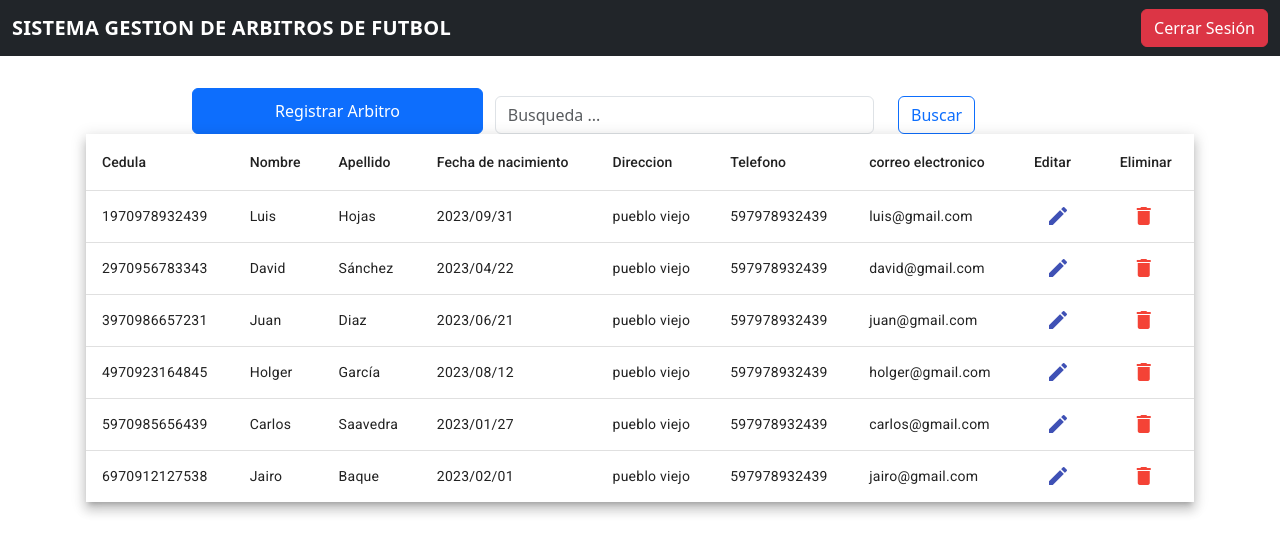
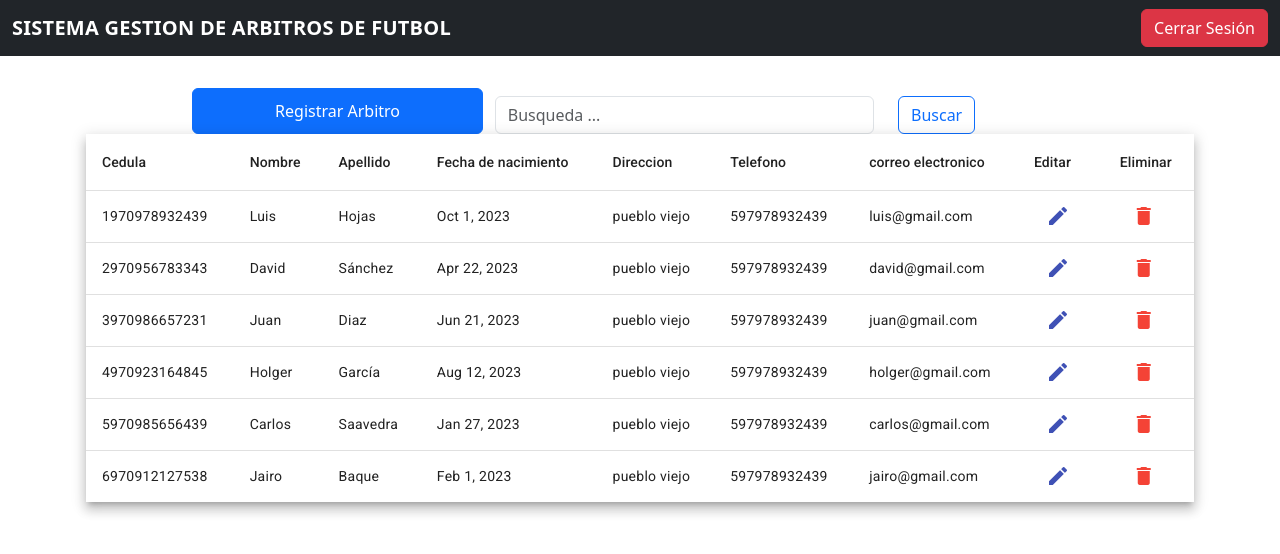
Before and after one commit to Frael4/front-project-ng-faf, an Angular app: page /home/arbitro in a window 1280 px wide. Shown: the top 554 px of the page. Built offline with nearby package versions, Linux system fonts and the light colour scheme.

Commit message:
correciones arbitro

```diff
--- a/src/app/components/menus/arbitro/arbitro.component.ts
+++ b/src/app/components/menus/arbitro/arbitro.component.ts
@@ -1,6 +1,7 @@
 import { Component } from '@angular/core';
 import { MatDialog } from '@angular/material/dialog';
 import { FormArbComponent } from './form-arb/form-arb.component';
+import { Router } from '@angular/router';
 
 let arbitroSource = [{
   cedula: 1970978932439,
@@ -68,9 +69,9 @@ let arbitroSource = [{
 export class ArbitroComponent {
 
   dataSourceCopy: any = [... arbitroSource]
+  nav: any;
+  dataEdit: any;
 
-  formularioModal : any
-  constructor(private dialog: MatDialog){}
 
   ngOnInit(): void{
     /* this.formularioModal = new window.bootstrap.Modal(
@@ -78,6 +79,40 @@ export class ArbitroComponent {
     ) */
   }
 
+  constructor(
+    private dialog: MatDialog, private router: Router
+  ){
+    this.nav = this.router.getCurrentNavigation();
+    this.dataEdit = this.nav?.extras.state;
+
+    if (this.dataEdit != null) {
+
+      if (this.dataEdit?.editUser?.queryParams !== undefined) {
+        console.log('Datos obtenidos de edicion')
+        console.log(this.dataEdit.editUser.queryParams)
+        console.log(this.dataSourceCopy)
+        for (let e of this.dataSourceCopy) {
+          if (e.cedula === this.dataEdit.editUser.queryParams.cedula) {
+            e.cedula = this.dataEdit.editUser.queryParams.cedula;
+            e.nombre = this.dataEdit.editUser.queryParams.nombre;
+            e.apellido = this.dataEdit.editUser.queryParams.apellido;
+            e.fechanac = this.dataEdit.editUser.queryParams.fechanac;
+            e.direccion = this.dataEdit.editUser.queryParams.direccion;
+            e.telefono = this.dataEdit.editUser.queryParams.telefono;
+            e.correo = this.dataEdit.editUser.queryParams.correo;
+          }
+        }
+      }
+      if (this.dataEdit?.deleteUser?.queryParams !== undefined) {
+        console.log('usuario a eliminar')
+        console.log(this.dataEdit?.deleteUser.queryParams.usuario)
+        const res = this.dataSourceCopy.filter((n: any) => n.cedula !== this.dataEdit.deleteUser.queryParams.usuario.cedula)
+        this.dataSourceCopy = [...res]
+        this.dataSourceCopy = [...this.dataSourceCopy]
+        /* this.dataEdit.deleteUser.queryParams = undefined */
+      }
+    }
+  }
   showFormularioCrear(){
     console.log('muestra formulario')
     this.dialog.open(FormArbComponent, {
--- a/src/app/components/menus/arbitro/table-arb/table-arb.component.html
+++ b/src/app/components/menus/arbitro/table-arb/table-arb.component.html
@@ -22,7 +22,7 @@
 
 <ng-container matColumnDef="Fecha de nacimiento">
     <th mat-header-cell *matHeaderCellDef> Fecha de nacimiento </th>
-    <td mat-cell *matCellDef="let element"> {{element.fechanac}} </td>
+    <td mat-cell *matCellDef="let element"> {{element.fechanac | date}} </td>
 </ng-container>
 
 <ng-container matColumnDef="Direccion">
--- a/src/app/components/menus/arbitro/table-arb/table-arb.component.ts
+++ b/src/app/components/menus/arbitro/table-arb/table-arb.component.ts
@@ -1,5 +1,5 @@
 import { HttpClient } from '@angular/common/http';
-import { Component, Input } from '@angular/core';
+import { Component, Input, OnInit } from '@angular/core';
 import { MatDialog } from '@angular/material/dialog';
 import { Router } from '@angular/router';
 import { EditarComponent } from '../editar/editar.component';
@@ -23,50 +23,19 @@ export interface Datos {
   templateUrl: './table-arb.component.html',
   styleUrls: ['./table-arb.component.css']
 })
-export class TableArbComponent {
+export class TableArbComponent implements OnInit {
 
 
- @Input() dataCopy: any
+  @Input() dataCopy: any
+  dataArbitros: any
   columnasarbitro: any = ['Cedula', 'Nombre', 'Apellido', 'Fecha de nacimiento', 'Direccion', 'Telefono', 'Correo', 'Editar', 'Eliminar']
 
-  nav: any;
-  dataEdit: any;
+  constructor(private http: HttpClient, private dialog: MatDialog, private router: Router) {
+    /* this.dataArbitros = this.dataCopy; */
 
-  constructor(private http: HttpClient, private dialog: MatDialog, private router: Router){
-    this.nav = this.router.getCurrentNavigation();
-    this.dataEdit = this.nav?.extras.state;
+  }
 
-
-    if (this.dataEdit != null) {
-
-      if (this.dataEdit?.editUser?.queryParams !== undefined) {
-        console.log('Datos obtenidos de edicion')
-        console.log(this.dataEdit.editUser.queryParams)
-
-        for (let e of this.dataCopy) {
-          if (e.cedula === this.dataEdit.editUser.queryParams.cedula) {
-            e.cedula = this.dataEdit.editUser.queryParams.cedula;
-            e.nombre = this.dataEdit.editUser.queryParams.nombre;
-            e.apellido = this.dataEdit.editUser.queryParams.apellido;
-            e.fechanac = this.dataEdit.editUser.queryParams.fechanac;
-            e.direccion = this.dataEdit.editUser.queryParams.direccion;
-            e.telefono = this.dataEdit.editUser.queryParams.telefono;
-            e.correo = this.dataEdit.editUser.queryParams.correo;
-
-
-
-          }
-        }
-      }
-      if (this.dataEdit?.deleteUser?.queryParams !== undefined) {
-        console.log('usuario a eliminar')
-        console.log(this.dataEdit?.deleteUser.queryParams.usuario)
-        const res = this.dataCopy.filter((n: any) => n.cedula !== this.dataEdit.deleteUser.queryParams.usuario.cedula )
-        this.dataCopy = [...res]
-        this.dataCopy = [...this.dataCopy]
-        /* this.dataEdit.deleteUser.queryParams = undefined */
-      }
-    }
+  ngAfterInit(){
 
   }
 
@@ -90,4 +59,4 @@ export class TableArbComponent {
   }
 
 
-  }
+}
```
